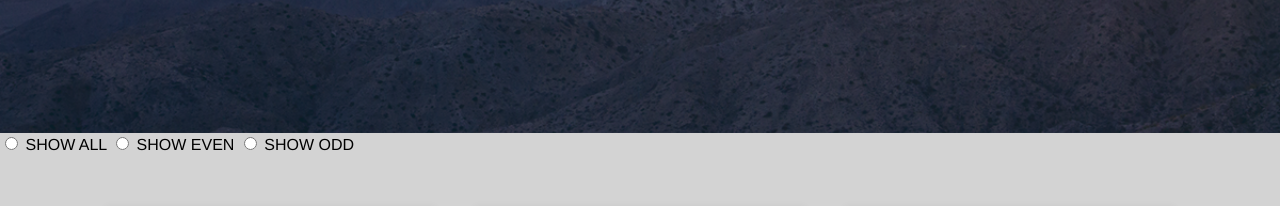
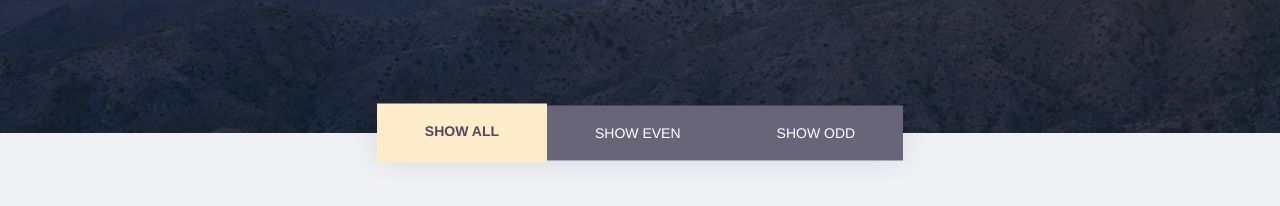
Before and after one commit to bxchang04/Bonfire-Test-Site, a plain HTML site: page index.html in a window 1280 px wide. Shown: the part 322-528 px from the top of the page. Drawn offline with Linux system fonts and the light colour scheme.

Commit message:
style tabs and body

```diff
--- a/assets/css/styles.css
+++ b/assets/css/styles.css
@@ -18,21 +18,26 @@
 }
 
 body {
-  padding-bottom: 5rem;
   margin: 0;
-  background: lightgray;
   font-family: helvetica, arial, sans-serif;
   line-height: 1.5;
+  background-image: linear-gradient(var(--gray-lightest) 60%, var(--white));
   min-height: 100vh;
-  /* font smoothing */
+  padding-bottom: 5rem;
+  -webkit-font-smoothing: antialiased;
+  /* Chrome, Safari */
+  -moz-osx-font-smoothing: grayscale;
+  /* Firefox */
+}
+
+h1 {
+  font-family: georgia, times, serif;
 }
 
 a {
+  color: var(--brown);
   text-decoration: none;
-  color: tan
 }
-
-/* General */
 
 .header {
   background-image: url(../img/header.png);
@@ -104,12 +109,45 @@ a {
 
 .tabs {
   display: flex;
+  justify-content: center;
+  z-index: 1;
+  transform: translateY(-50%);
+}
+.tabs__form {
+  display: inline-flex;
+  box-shadow: 0 0 2rem rgba(0, 0, 0, 0.1);
+}
+@media (min-width: 576px) {
+  .tabs .btn {
+    padding-left: 3rem;
+    padding-right: 3rem;
+  }
+}
+.tabs .active {
+  margin: -0.125rem 0;
+}
+.tabs-sticky {
+  position: -webkit-sticky;
+  position: sticky;
+  top: 3rem;
 }
 
 .container {
-  max-width: 70.875rem;
+  max-width: 1134px;
   padding: 0 2rem;
   margin: 0 auto;
+}
+
+.sr-only {
+  position: absolute;
+  width: 1px;
+  height: 1px;
+  padding: 0;
+  margin: -1px;
+  overflow: hidden;
+  clip: rect(0, 0, 0, 0);
+  white-space: nowrap;
+  border: 0;
 }
 
 .boxes {
@@ -117,7 +155,6 @@ a {
   margin-top: 3.125rem;
   grid-template-columns: repeat(auto-fit, minmax(250px, 1fr));
   grid-gap: 2.375rem;
-  color: rgb(156, 156, 156);
 }
 
 .box {
--- a/index.html
+++ b/index.html
@@ -37,14 +37,28 @@
 		</header>
 		<!-- End: Header -->
 
-    <form class="displayTabs" id="displayTabs">
-      <input type="radio" name="toggleBoxes" value="all" />
-      <label for="showAll">SHOW ALL</label>
-      <input type="radio" name="toggleBoxes" value="even" />
-      <label for="showEven">SHOW EVEN</label>
-      <input type="radio" name="toggleBoxes" value="odd" />
-      <label for="showOdd">SHOW ODD</label>
-    </form>
+		<!-- Begin: Tabs -->
+		<div class="tabs-sticky">
+			<div class="tabs">
+				<form class="tabs__form" id="displayTabs">
+					<label class="btn active">
+						<input type="radio" class="sr-only" name="toggleBoxes" id="showAll" value="all" checked>
+						Show all
+					</label>
+
+					<label class="btn">
+						<input type="radio" class="sr-only" name="toggleBoxes" id="showEven" value="even">
+						Show even
+					</label>
+
+					<label class="btn">
+						<input type="radio" class="sr-only" name="toggleBoxes" id="showOdd" value="odd">
+						Show odd
+					</label>
+				</form>
+			</div>
+	   </div>
+		<!-- End: Tabs -->
 
     <!-- Begin: Main Content -->
     <main class="container">
```
